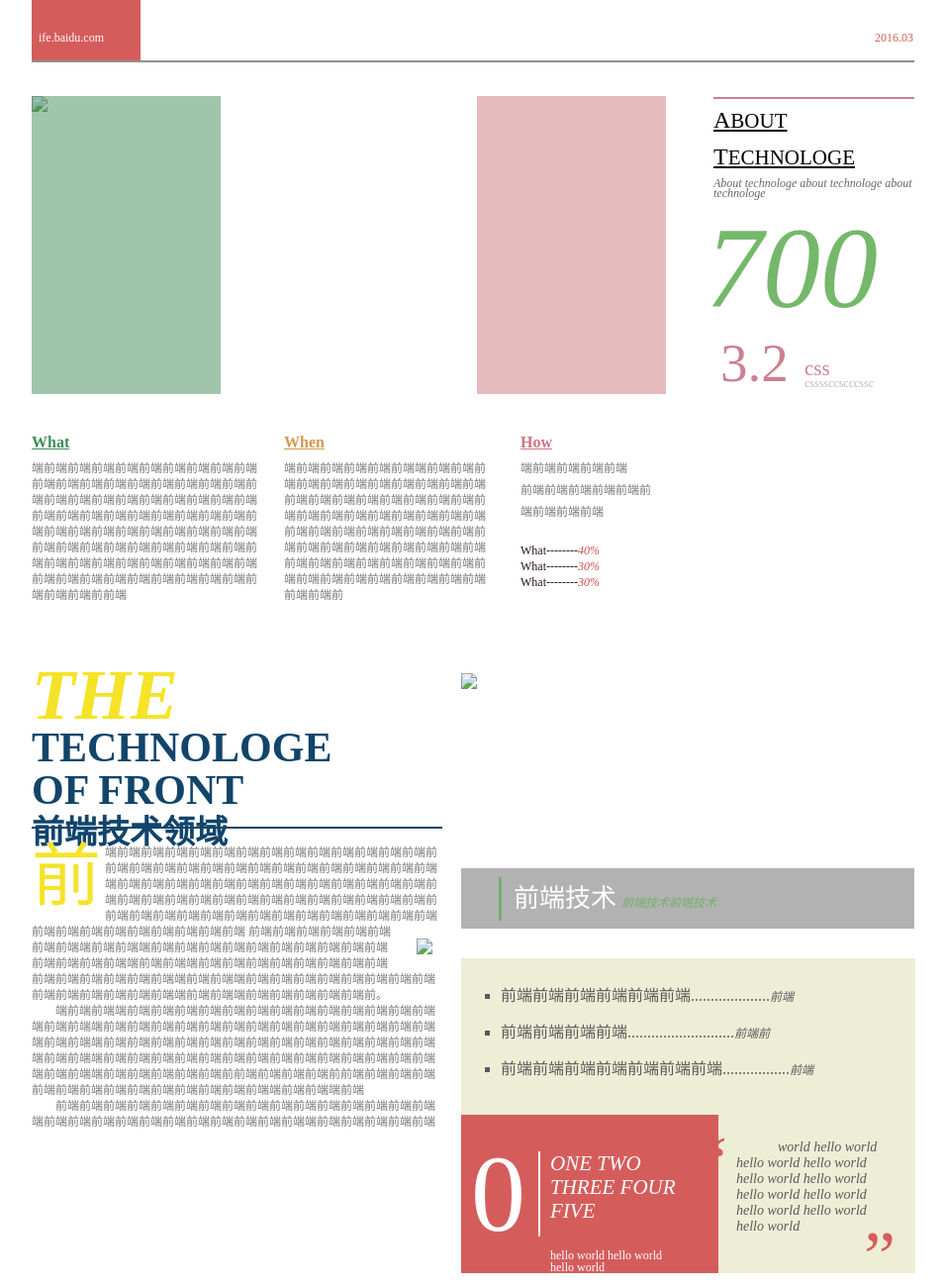
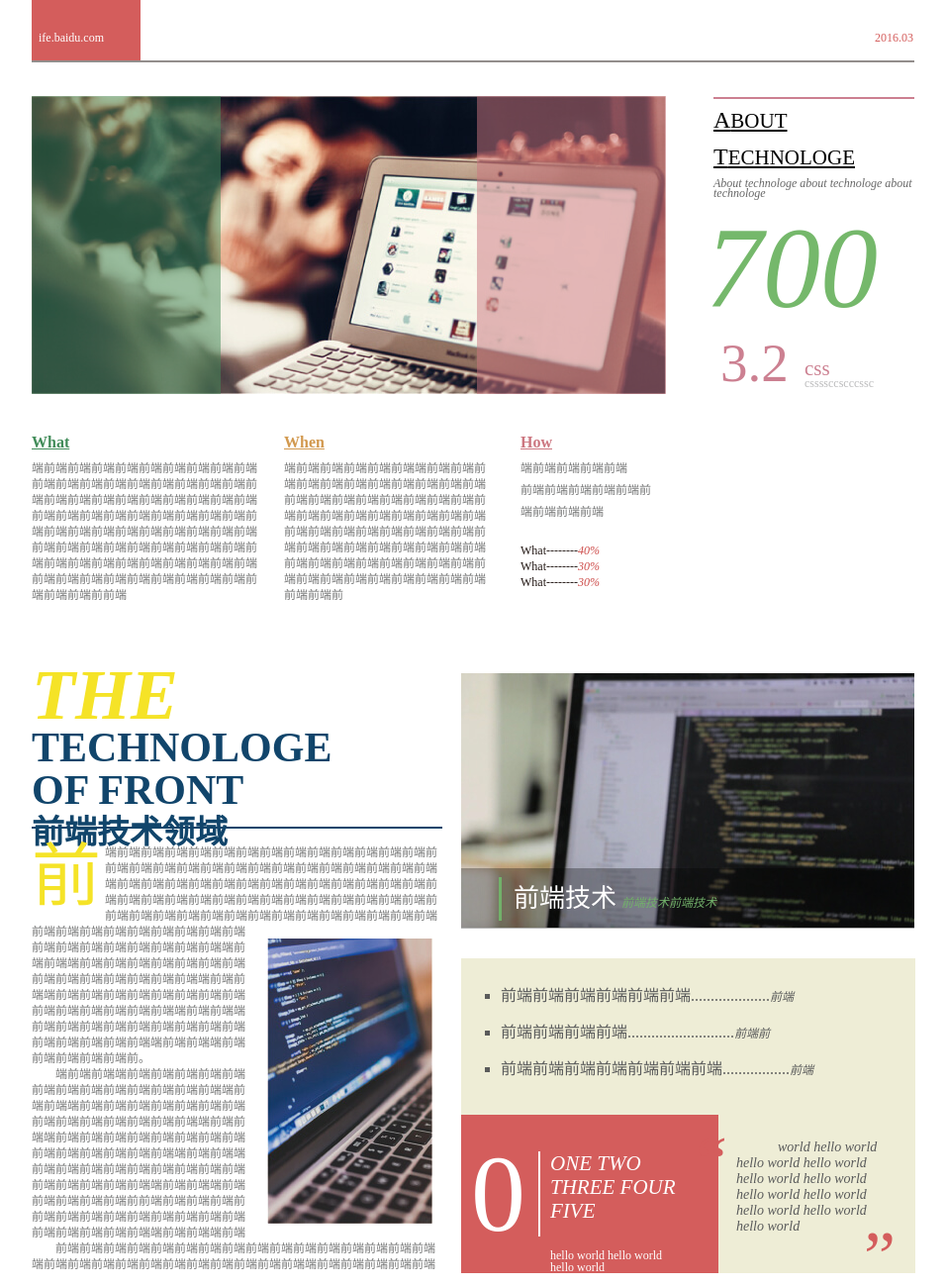
Before and after one commit to learner-forntend/learner-forntend.github.io, a plain HTML site: page task6/task6.html in a window 1280 px wide. Shown: the top 1300 px of the page at 99% size, without its empty margins (162-1118 px from the left). Drawn offline with Linux system fonts and the light colour scheme.

Commit message:
Update task6.html

```diff
--- a/task6/task6.html
+++ b/task6/task6.html
@@ -16,7 +16,7 @@
 				</div>
 			</div>
 			<div id="picture">
-				<img src="img/main.jpg"/>
+				<img src="images/main.jpg"/>
 				<div id="hovgreen">
 				</div>
 				<div id="hovred">
@@ -77,7 +77,7 @@
 				<div class="text">
 					<p>
 					<p id="chnimpact">前</p>端前端前端前端前端前端前端前端前端前端前端前端前端前端前前端前端前端前端前端前端前端前端前端前端前端前端前端前端端前端前端前端前端前端前端前端前端前端前端前端前端前端前端前端前端前端前端前端前端前端前端前端前端前端前端前端前前端前端前端前端前端前端前端前端前端前端前端前端前端前端前端前端前端前端前端前端前端前端前端
-					<img id="picleft" src="img/picleft.jpg"/>
+					<img id="picleft" src="images/picleft.jpg"/>
 					前端前端前端前端前端前端前端前端端前端前端端前端前端前端前端前端前端前端前端前端前端前端前端前端前端端前端前端端前端前端前端前端前端前端前端前端前端前端前端前端前端前端端前端前端端前端前端前端前端前端前端前端前端前端前端前端前端前端前端端前端前端端前端前端前端前端前端前。<br>
    					&emsp;&emsp;端前端前端端前端前端前端前端前端前端前端前端前端前端前端前端前端端前端前端端前端前端前端前端前端前端前端前端前端前端前端前端前端前端端前端前端端前端前端前端前端前端前端前端前端前端前端前端前端前端前端端前端前端端前端前端前端前端前端前端前端前端前端前端前端前端前端前端端前端前端端前端前端前端前端前端前前端前端前端前端前前端前端前端前端前端前端前端前端前端前端前端前端前端前端端前端前端端前端<br>
    					&emsp;&emsp;前端前端前端前端前端前端前端前端前端前端前端前端前端前端前端前端端前端前端前端前端前端前端前端前端前端前端前端端前端前端前端前端前端
@@ -86,7 +86,7 @@
 			</div>
 			<div id="mainright">
 				<div id="picright">
-					<img src="img/picright.jpg"/>
+					<img src="images/picright.jpg"/>
 				</div>
 				<div id="hover">
 				</div>
```
